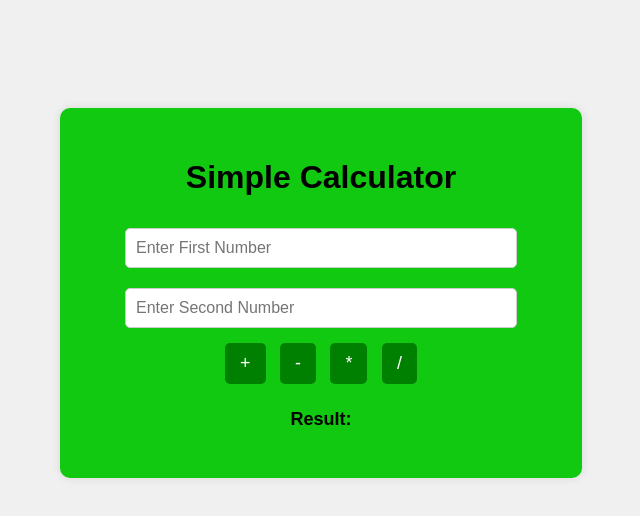
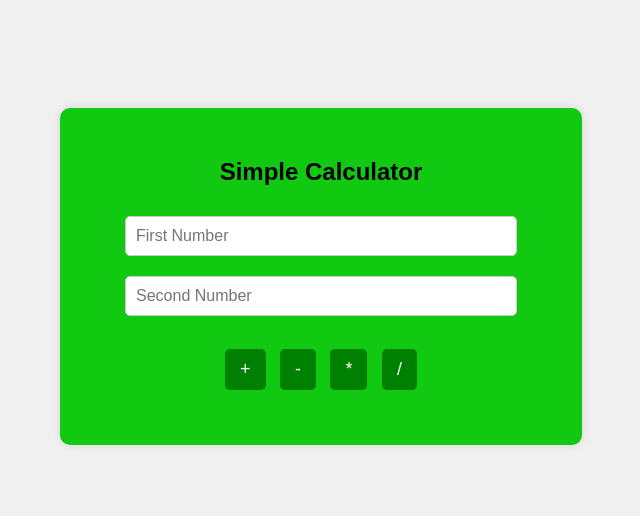
Before and after one commit to SoftVAg/calculator-github.io, a plain HTML site: page index.html in a window 1280 px wide. Shown: the whole page, without its empty margins (319-959 px from the left). Drawn offline with Linux system fonts and the light colour scheme.

Commit message:
Update index.html

```diff
--- a/index.html
+++ b/index.html
@@ -1,29 +1,26 @@
 <!DOCTYPE html>
 <html lang="en">
 <head>
-    <title>Simple Calculator</title>
-      <link rel="stylesheet" type="text/css" href="calculator.css">
-
+  <meta charset="UTF-8">
+  <title>Two Input Calculator</title>
+  <link rel="stylesheet" href="calculator.css"
 </head>
 <body>
-    <div class="calculator">
-    <h1>
-        Simple Calculator
-    </h1>
-    <input type="number" id="number1" placeholder="Enter First Number">
 
-    <input type="number" id="number2" placeholder="Enter Second Number">
+<div class="calculator">
+  <h2>Simple Calculator</h2>
+  <input type="number" id="num1" placeholder="First Number">
+  <input type="number" id="num2" placeholder="Second Number">
+  <br><br>
 
+  <button id="addBtn" onclick="calculate('+')">+</button>
+  <button id="subtractBtn" onclick="calculate('-')">-</button>
+  <button id="multiplyBtn" onclick="calculate('*')">*</button>
+  <button id="divideBtn" onclick="calculate('/')">/</button>
 
-    <div class ="buttons">
-    <button type="add">+
-    </button>
-    <button type="subtract">-</button>
-    <button type="multiply">*</button>
-    <button type="divide">/</button>
-    </div>
+  <div id="result"></div>
+</div>
 
-    <p id="result"> Result:</p>
-    </div>
+<script src="script.js"></script>
 </body>
 </html>
```
